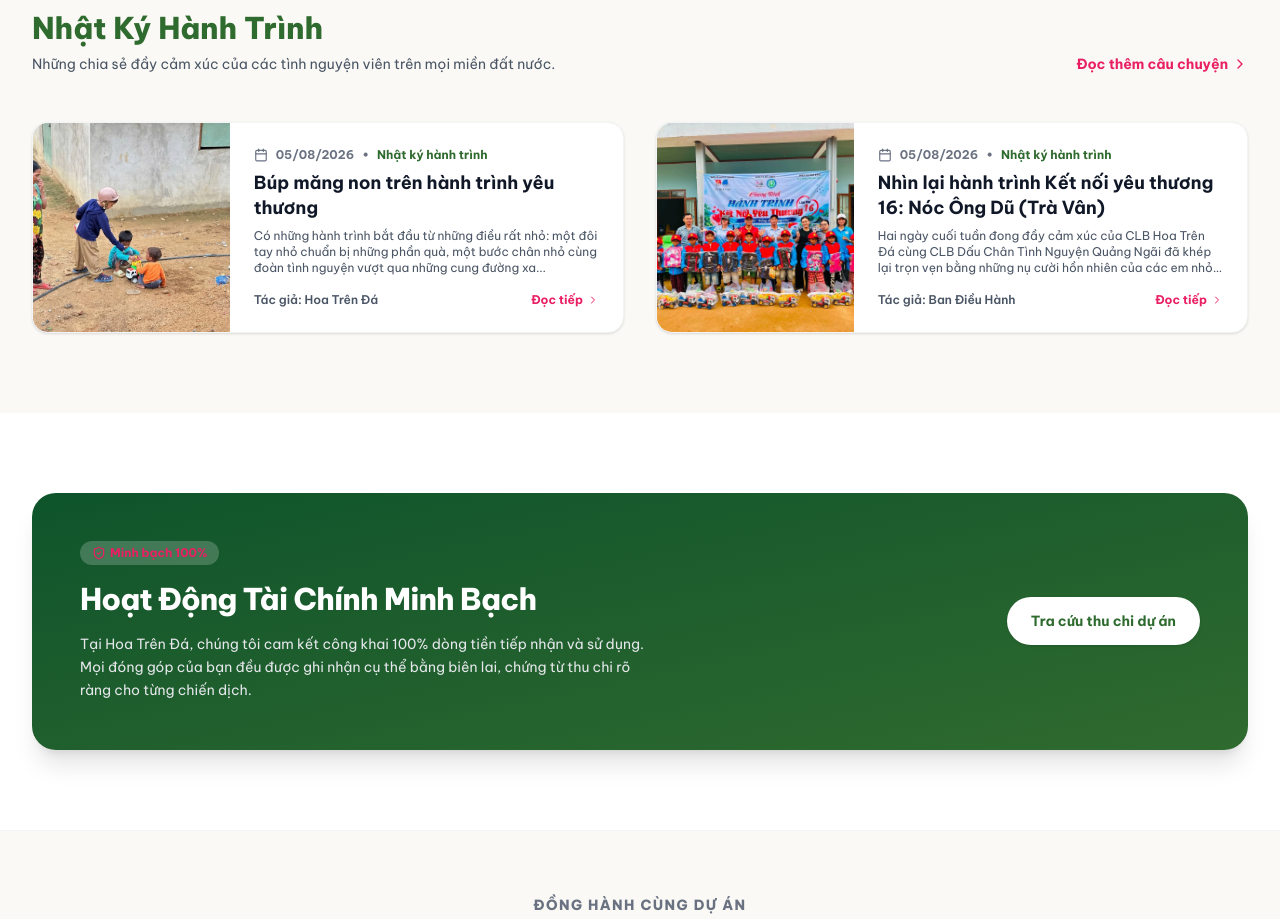
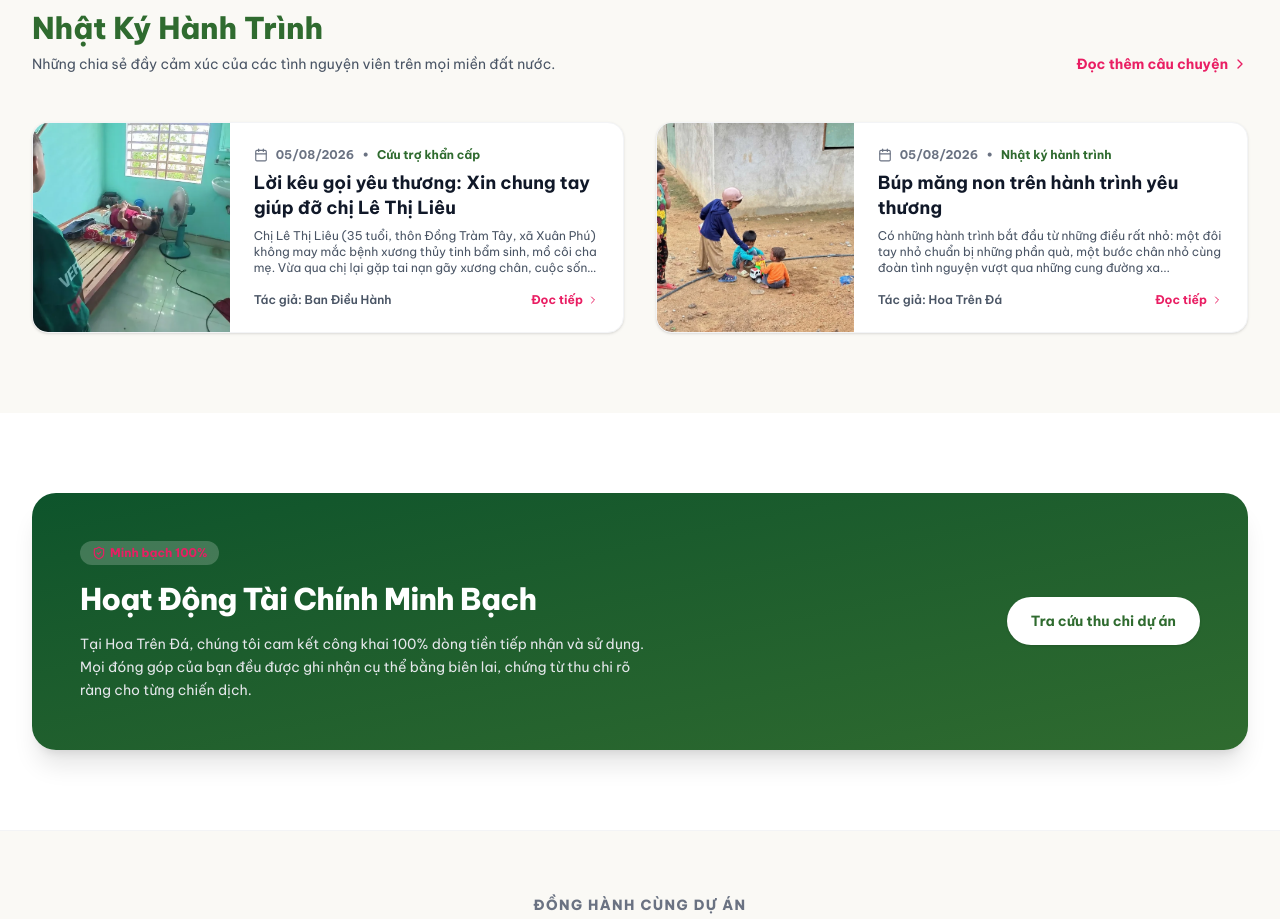
Before and after one commit to harry090013/clb-hoa-tren-da, a Next.js app: page / in a window 1280 px wide. Shown: the part 2480-3399 px from the top of the page. Built offline with nearby package versions, Linux system fonts and the light colour scheme; no server answers; the database is empty.

Commit message:
feat: Add urgent relief call for chi Le Thi Lieu with embedded YouTube video

```diff
--- a/src/components/layout/RichTextRenderer.tsx
+++ b/src/components/layout/RichTextRenderer.tsx
@@ -139,6 +139,31 @@ export default function RichTextRenderer({ content }: RichTextRendererProps) {
       continue;
     }
 
+    // YouTube video embed: https://youtu.be/... or https://www.youtube.com/watch?v=...
+    const ytMatch = trimmed.match(/^(?:https?:\/\/)?(?:www\.)?(?:youtube\.com\/(?:watch\?v=|embed\/)|youtu\.be\/)([a-zA-Z0-9_-]{11})(?:\S*)?$/);
+    if (ytMatch) {
+      flushParagraph(i);
+      flushList(i);
+      const videoId = ytMatch[1];
+      elements.push(
+        <div key={`yt-${i}`} className="my-8 space-y-2">
+          <div className="rounded-3xl overflow-hidden shadow-lg border border-gray-100 aspect-video relative bg-black">
+            <iframe
+              src={`https://www.youtube-nocookie.com/embed/${videoId}`}
+              title="Video phóng sự thực tế ghi nhận hoàn cảnh"
+              className="w-full h-full border-0"
+              allow="accelerometer; autoplay; clipboard-write; encrypted-media; gyroscope; picture-in-picture; web-share"
+              allowFullScreen
+            />
+          </div>
+          <p className="text-xs text-center font-bold text-gray-400 italic">
+            Video phóng sự thực tế ghi nhận hoàn cảnh
+          </p>
+        </div>
+      );
+      continue;
+    }
+
     // Headings
     if (trimmed.startsWith("### ")) {
       flushParagraph(i);
--- a/src/components/stories/StoryDetailClient.tsx
+++ b/src/components/stories/StoryDetailClient.tsx
@@ -33,6 +33,46 @@ interface CommentItem {
 }
 
 const SEED_COMMENTS_MAP: Record<string, CommentItem[]> = {
+  "story-6": [
+    {
+      id: "cmt-seed-6-1",
+      authorName: "Chị Mai Phương (Đà Nẵng)",
+      content: "Thương chị Liêu quá, đã xương thủy tinh bẩm sinh lại còn gặp tai nạn gãy chân. Xin góp chút tấm lòng gửi đến chị, cầu mong chị sớm bình phục!",
+      createdAt: "03/09/2026",
+    },
+    {
+      id: "cmt-seed-6-2",
+      authorName: "Nguyễn Tấn Đạt",
+      content: "Biết hoàn cảnh chị Liêu hay bán vé số gần chợ, tánh tình hiền lành mà chịu khó lắm. Mong mọi người chung tay giúp chị vượt qua cơn hoạn nạn này.",
+      createdAt: "03/09/2026",
+    },
+    {
+      id: "cmt-seed-6-3",
+      authorName: "Cô Bảy Xuân Phú",
+      content: "Hoàn cảnh thật sự ngặt nghèo. Cảm ơn CLB Hoa Trên Đá đã kịp thời đến thăm hỏi và làm cầu nối chia sẻ cho chị Liêu.",
+      createdAt: "03/09/2026",
+    },
+  ],
+  "loi-keu-goi-giup-do-chi-le-thi-lieu-xuong-thuy-tinh-tai-nan": [
+    {
+      id: "cmt-seed-6-1",
+      authorName: "Chị Mai Phương (Đà Nẵng)",
+      content: "Thương chị Liêu quá, đã xương thủy tinh bẩm sinh lại còn gặp tai nạn gãy chân. Xin góp chút tấm lòng gửi đến chị, cầu mong chị sớm bình phục!",
+      createdAt: "03/09/2026",
+    },
+    {
+      id: "cmt-seed-6-2",
+      authorName: "Nguyễn Tấn Đạt",
+      content: "Biết hoàn cảnh chị Liêu hay bán vé số gần chợ, tánh tình hiền lành mà chịu khó lắm. Mong mọi người chung tay giúp chị vượt qua cơn hoạn nạn này.",
+      createdAt: "03/09/2026",
+    },
+    {
+      id: "cmt-seed-6-3",
+      authorName: "Cô Bảy Xuân Phú",
+      content: "Hoàn cảnh thật sự ngặt nghèo. Cảm ơn CLB Hoa Trên Đá đã kịp thời đến thăm hỏi và làm cầu nối chia sẻ cho chị Liêu.",
+      createdAt: "03/09/2026",
+    },
+  ],
   "story-4": [
     {
       id: "cmt-seed-4-1",
--- a/src/data/stories.ts
+++ b/src/data/stories.ts
@@ -1,6 +1,41 @@
 import { Story } from '../types';
 
 export const stories: Story[] = [
+  {
+    id: 'story-6',
+    title: 'Lời kêu gọi yêu thương: Xin chung tay giúp đỡ chị Lê Thị Liêu',
+    slug: 'loi-keu-goi-giup-do-chi-le-thi-lieu-xuong-thuy-tinh-tai-nan',
+    excerpt: 'Chị Lê Thị Liêu (35 tuổi, thôn Đồng Tràm Tây, xã Xuân Phú) không may mắc bệnh xương thủy tinh bẩm sinh, mồ côi cha mẹ. Vừa qua chị lại gặp tai nạn gãy xương chân, cuộc sống lâm vào cảnh vô cùng ngặt nghèo rất cần sự chung tay tiếp sức.',
+    content: `Có những số phận sinh ra đã phải gánh chịu quá nhiều thiệt thòi của số phận, nhưng họ vẫn kiên cường vươn lên từng ngày để tự nuôi sống bản thân bằng chính sức lao động lương thiện của mình. Chị Lê Thị Liêu là một người phụ nữ như thế.
+
+Chị Lê Thị Liêu năm nay 35 tuổi, hiện đang cư ngụ tại thôn Đồng Tràm Tây (cũ), xã Xuân Phú, thành phố Đà Nẵng. Ngay từ khi lọt lòng, chị Liêu đã không may mắc phải căn bệnh xương thủy tinh bẩm sinh — căn bệnh khiến xương giòn xốp và có thể gãy chỉ sau một va chạm rất nhẹ. Cha mẹ đều đã qua đời từ sớm, chị Liêu nương tựa cùng người chị gái trong căn nhà đơn sơ.
+
+Dẫu thân thể đau yếu và việc đi lại vô cùng khó khăn, chị chưa bao giờ chịu đầu hàng số phận. Hằng ngày, chị vẫn cần mẫn lăn lộn đi bán từng tờ vé số để tự kiếm tiền mua thuốc men và trang trải miếng cơm manh áo, không muốn trở thành gánh nặng cho người thân.
+
+Thế nhưng nghịch cảnh lại một lần nữa giáng xuống cuộc đời người phụ nữ nghèo khổ. Cách đây ít ngày, trong lúc mưu sinh, chị không may gặp tai nạn giao thông bất ngờ và bị gãy xương chân. Đối với một người mắc chứng xương thủy tinh, chấn thương gãy xương là một cơn ác mộng đau đớn và vô cùng nguy hiểm.
+
+https://youtu.be/IjCh7utP2Nk
+
+Sau thời gian điều trị cấp cứu tại bệnh viện, hiện chị Liêu đã được xuất viện về nhà theo dõi. Tuy nhiên, sức khỏe của chị hiện tại còn rất yếu, chân vẫn phải cố định và mọi sinh hoạt cá nhân đều phụ thuộc hoàn toàn vào người khác. Chị không thể tiếp tục công việc bán vé số mưu sinh, trong khi tiền thuốc giảm đau, bồi bổ và chi phí sinh hoạt hằng ngày đang đè nặng lên đôi vai của hai chị em.
+
+Căn nhà nhỏ giờ đây bao trùm nỗi lo lắng và bế tắc. Chị Liêu vừa phải chịu đựng những cơn đau thể xác giày vò, vừa thắt lòng vì không biết những ngày sắp tới sẽ xoay xở thuốc thang và ăn uống ra sao.
+
+Trước hoàn cảnh ngặt nghèo và xót xa của chị Lê Thị Liêu, Câu lạc bộ Thiện nguyện Hoa Trên Đá tha thiết phát động lời kêu gọi đến Quý Mạnh Thường Quân, các nhà hảo tâm và cộng đồng gần xa. Xin hãy mở rộng vòng tay nhân ái, cùng chung tay ủng hộ một phần kinh phí để tiếp sức cho chị Liêu có điều kiện chữa trị, mua thuốc men và vượt qua giai đoạn hiểm nghèo này.
+
+Bên cạnh các chương trình lớn dành cho trẻ em và đồng bào vùng cao, Hoa Trên Đá luôn là chiếc cầu nối tin cậy để kịp thời tiếp sức cho những hoàn cảnh tai nạn, bệnh tật ngặt nghèo ngay tại quê hương. Mỗi sự đóng góp của quý vị, dù ít hay nhiều, đều là nguồn động viên tinh thần to lớn giúp chị Liêu có thêm nghị lực kiên cường chiến đấu với bệnh tật.
+
+Mọi thông tin tiếp nhận hỗ trợ và thăm hỏi trực tiếp, quý nhà hảo tâm có thể liên hệ Ban Điều Hành qua số Hotline/Zalo: 0379 163 913.
+
+Hoa Trên Đá — Từ đá nở hoa, từ tâm lan tỏa.`,
+    coverImage: '/images/hoancanh/chi_lieu.webp',
+    authorName: 'Ban Điều Hành',
+    storyType: 'Cứu trợ khẩn cấp',
+    featured: true,
+    status: 'published',
+    publishedAt: '2026-09-03T14:00:00Z',
+    createdAt: '2026-09-03T14:00:00Z',
+    updatedAt: '2026-09-03T14:00:00Z',
+  },
   {
     id: 'story-4',
     title: 'Búp măng non trên hành trình yêu thương',
```
Also changed, not shown: public/images/hoancanh/chi_lieu.webp (added), 1 other file (tests, documents, lock files or other folders).
